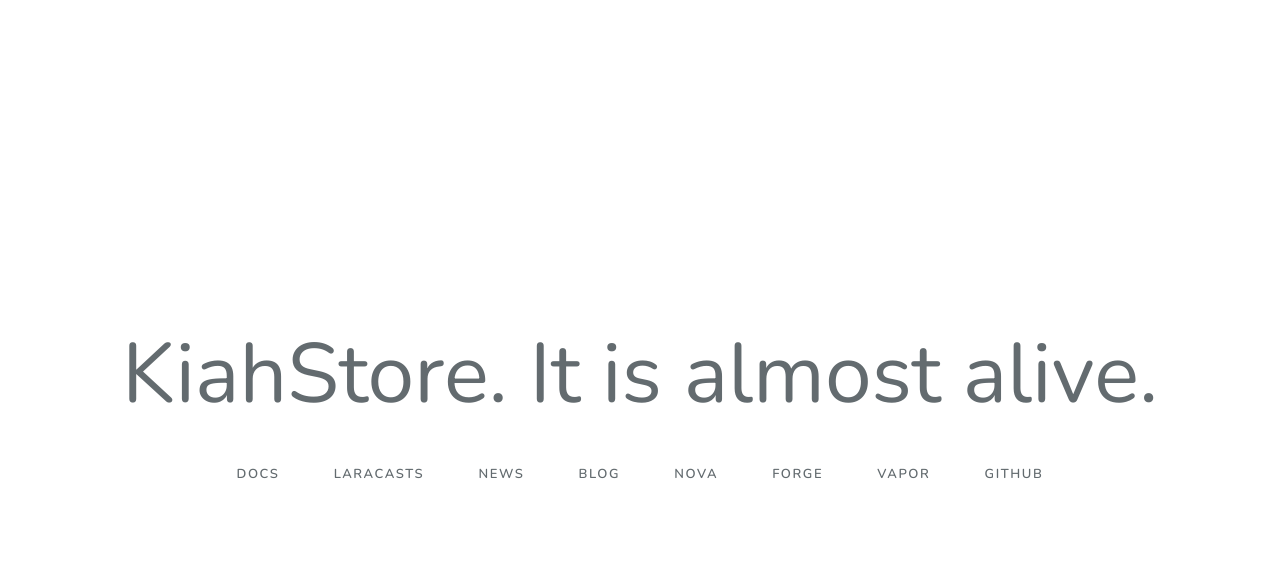
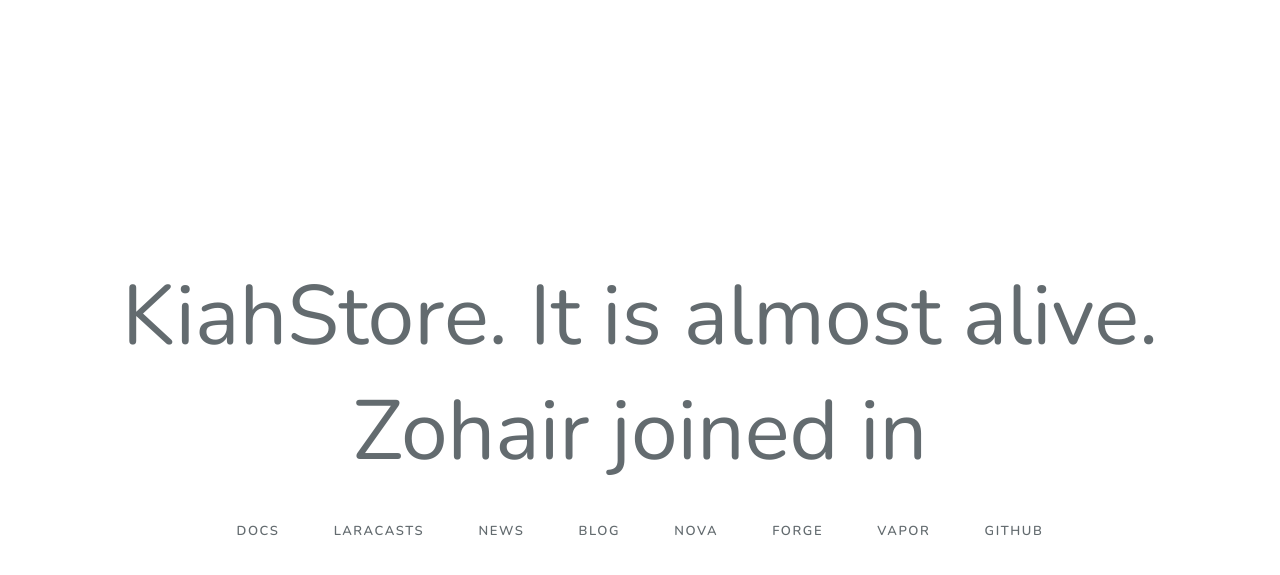
Before and after one commit to z-solution/kiahStore, a Laravel app: page / in a window 1280 px wide. Shown: the top 575 px of the page. Run offline with Laravel 8, Linux system fonts and the light colour scheme.

Commit message:
zhair joined

```diff
--- a/resources/views/welcome.blade.php
+++ b/resources/views/welcome.blade.php
@@ -81,7 +81,7 @@
 
             <div class="content">
                 <div class="title m-b-md">
-                    KiahStore. It is almost alive.
+                    KiahStore. It is almost alive. Zohair joined in
                 </div>
 
                 <div class="links">
```
